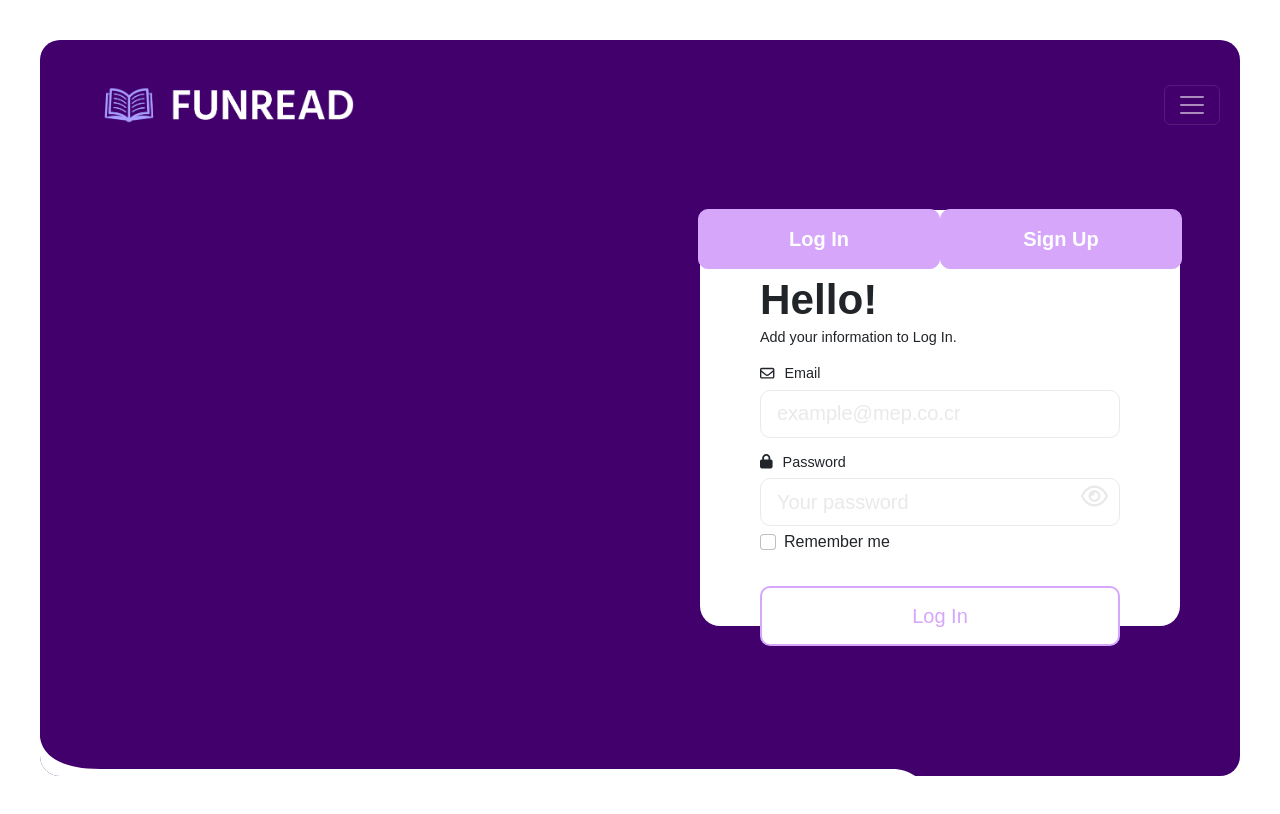
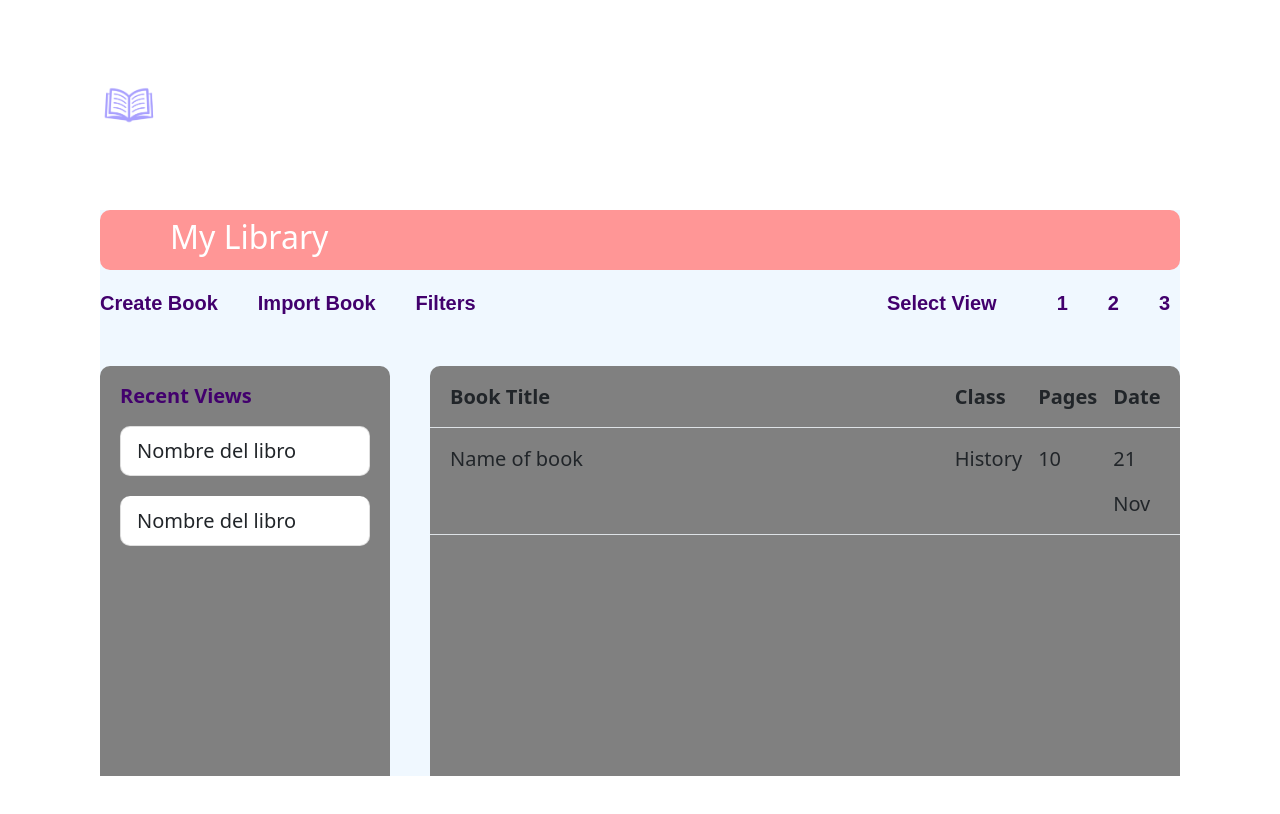
Before and after one commit to Funread/funread, a React (Create React App) app in the folder frontend/: page / in a window 1280 px wide. Built offline with nearby package versions, Linux system fonts and the light colour scheme.

Commit message:
story/FR-134 My Books

```diff
--- a/frontend/src/Components/LandingPage/LandingPage.jsx
+++ b/frontend/src/Components/LandingPage/LandingPage.jsx
@@ -2,6 +2,7 @@ import React from "react";
 import "../../App.css";
 import Header from "../Shared/Header/Header";
 import SignUp from "../SignUp/SignUp";
+import MyLibrary from "../MyLibrary/MyLibrary";
 import WelcomeFooter from "../Shared/WelcomeFooter/WelcomeFooter";
 import "./LandingPage.css";
 import LogIn from "../LogIn/LogIn";
@@ -12,13 +13,13 @@ function LandingPage() {
   const [signup, setSignup] = useState(false);
   return (
     <div>
-      <div className="background" style={{ backgroundColor: "#42006D" }}>
+      <div className="background" style={{ backgroundColor: "#ffffff" }}>
         <Header />
-
-        {login ? <LogIn setLogin={setLogin} setSignup={setSignup} /> : null}
-        {login ? <WelcomeFooter message={"Welcome Back!"} /> : null}
-        {signup ? <SignUp setSignup={setSignup} setLogin={setLogin} /> : null}
-        {signup ? <WelcomeFooter message={"Welcome!"} /> : null}
+        <MyLibrary />
+        {/*login ? <LogIn setLogin={setLogin} setSignup={setSignup} /> : null*/}
+        {/*login ? <WelcomeFooter message={"Welcome Back!"} /> : null*/}
+        {/*signup ? <SignUp setSignup={setSignup} setLogin={setLogin} /> : null*/}
+        {/*signup ? <WelcomeFooter message={"Welcome!"} /> : null*/}
       </div>
     </div>
   );
--- /dev/null
+++ b/frontend/src/Components/MyLibrary/MyLibrary.css
@@ -0,0 +1,85 @@
+.my-library {
+  margin: 0 60px 0 60px;
+  height: 100%;
+  background-color: aliceblue;
+}
+
+.my-library-banner {
+  height: 60px;
+  background-color: #ff9696;
+  color: white;
+  font-size: 60px;
+  padding: 8px 0;
+  border-radius: 10px;
+}
+
+h2 {
+  margin-left: 70px;
+}
+
+.my-library-options {
+  margin-top: 10px;
+  font-weight: bold;
+  font-size: 20px;
+  font-family: Arial, Helvetica, sans-serif;
+}
+
+.my-library-options-content {
+  float: left;
+  padding: 0 !important;
+  margin-right: 40px;
+  color: #42006d;
+}
+
+.my-library-select-view {
+  color: #42006d;
+}
+
+.my-library-body {
+  min-height: 100%;
+  padding: 40px 0 40px 0;
+  display: flex;
+}
+
+.my-library-recent-views {
+  height: 550px;
+  width: 400px;
+  padding: 20px;
+  line-height: 20px;
+  background-color: gray;
+  border-radius: 10px;
+}
+
+.my-library-recent-views-title {
+  font-size: 20px;
+  font-weight: bold;
+  margin: 0;
+  color: #42006d;
+}
+
+.my-library-all-books {
+  height: 550px;
+  width: 100%;
+  font-size: 20px;
+  margin-left: 40px;
+  background-color: gray;
+  border-radius: 10px;
+}
+
+.recent-views .list-group-item {
+  height: 50px;
+  margin-top: 20px;
+  border-radius: 10px !important;
+  font-size: 20px;
+  display: inline-flex;
+  align-items: center;
+}
+
+.books-table {
+  padding-left: 20px !important;
+  margin: 0;
+}
+
+.books-table tr {
+  line-height: 45px;
+}
--- /dev/null
+++ b/frontend/src/Components/MyLibrary/MyLibrary.jsx
@@ -0,0 +1,129 @@
+import React, { useState } from "react";
+import { Navbar, Nav } from "react-bootstrap";
+import "./MyLibrary.css";
+import ListGroup from "react-bootstrap/ListGroup";
+import Table from "react-bootstrap/Table";
+
+function MyLibrary() {
+  const [myView, setMyView] = useState("1");
+
+  function changeView(view) {
+    setMyView(view);
+  }
+
+  return (
+    <>
+      <div className="my-library">
+        <div className="my-library-banner">
+          <h2>My Library</h2>
+        </div>
+        <Navbar bg="transparent">
+          <Nav>
+            <div className="my-library-options">
+              <Nav.Link className="my-library-options-content">
+                Create Book
+              </Nav.Link>
+              <Nav.Link className="my-library-options-content">
+                Import Book
+              </Nav.Link>
+              <Nav.Link className="my-library-options-content">
+                Filters
+              </Nav.Link>
+            </div>
+          </Nav>
+          <Nav className="me-auto"></Nav>
+          <Nav className="my-library-options">
+            <Navbar.Text
+              className="my-library-select-view"
+              style={{ marginRight: "60px" }}
+            >
+              Select View
+            </Navbar.Text>
+          </Nav>
+          <Nav>
+            <div className="my-library-options">
+              <Nav.Link
+                className="my-library-options-content"
+                onClick={() => {
+                  changeView("1");
+                }}
+              >
+                1
+              </Nav.Link>
+              <Nav.Link
+                className="my-library-options-content"
+                onClick={() => {
+                  changeView("2");
+                }}
+              >
+                2
+              </Nav.Link>
+              <Nav.Link
+                className="my-library-options-content"
+                style={{ marginRight: "10px" }}
+                onClick={() => {
+                  changeView("3");
+                }}
+              >
+                3
+              </Nav.Link>
+            </div>
+          </Nav>
+        </Navbar>
+        <div className="my-library-body">
+          <div className="my-library-recent-views">
+            <p className="my-library-recent-views-title">Recent Views</p>
+            <ListGroup className="recent-views">
+              <ListGroup.Item>Nombre del libro</ListGroup.Item>
+              <ListGroup.Item>Nombre del libro</ListGroup.Item>
+            </ListGroup>
+          </div>
+          <div className="my-library-all-books">
+            {myView === "1" ? (
+              <View1 />
+            ) : myView === "2" ? (
+              <View2 />
+            ) : (
+              <View3 />
+            )}
+          </div>
+        </div>
+      </div>
+    </>
+  );
+}
+
+function View1() {
+  return (
+    <div className="my-library-all-books-view-1">
+      <Table className="books-table">
+        <thead>
+          <tr>
+            <th style={{ width: "70%", paddingLeft: 20 }}>Book Title</th>
+            <th style={{ width: "10%" }}>Class</th>
+            <th style={{ width: "10%" }}>Pages</th>
+            <th style={{ width: "10%" }}>Date</th>
+          </tr>
+        </thead>
+        <tbody>
+          <tr>
+            <td style={{ width: "70%", paddingLeft: 20 }}>Name of book</td>
+            <td style={{ width: "10%" }}>History</td>
+            <td style={{ width: "10%" }}>10</td>
+            <td style={{ width: "10%" }}>21 Nov</td>
+          </tr>
+        </tbody>
+      </Table>
+    </div>
+  );
+}
+
+function View2() {
+  return <div className="my-library-all-books-view-2">Vista 2</div>;
+}
+
+function View3() {
+  return <div className="my-library-all-books-view-3">Vista 3</div>;
+}
+
+export default MyLibrary;
--- a/frontend/src/Components/Shared/Header/Header.css
+++ b/frontend/src/Components/Shared/Header/Header.css
@@ -19,26 +19,26 @@
   color: #d5a6fa;
 }
 
-.navbar .navbar-nav .nav-link:hover {
+.menu-options-content:hover {
   text-decoration: underline 5px;
   text-underline-offset: 15px;
   color: #d5a6fa;
 }
 
-.navbar .navbar-nav .nav-link:focus {
+.menu-options-content:focus {
   text-decoration: underline 5px;
   text-underline-offset: 15px;
   color: white;
 }
 
-.navbar .navbar-nav .nav-link:active {
+.menu-options-content:active {
   text-decoration: underline 5px;
   text-underline-offset: 15px;
   color: white;
 }
 
 .main-header {
-  margin: 40px 20px 80px 60px;
+  margin: 40px 40px 80px 60px;
 }
 
 .navbar {
```
Also changed, not shown: frontend/src/Components/Shared/Header/Header.jsx (+1 -7 lines).
